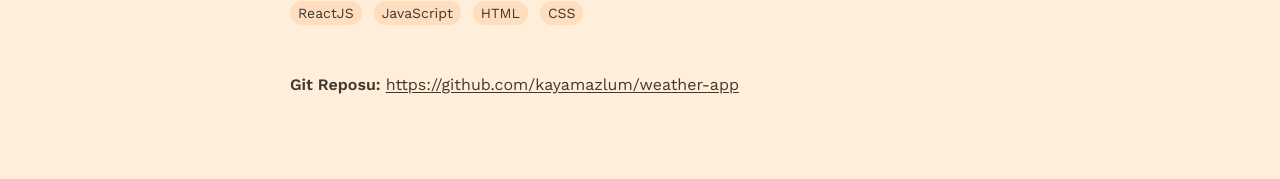
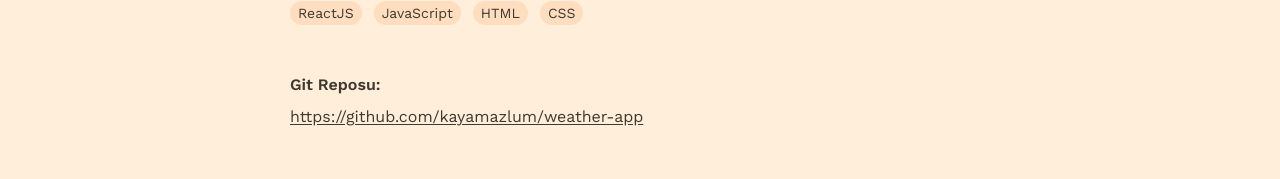
Before and after one commit to kayamazlum/my-portfolio, a Next.js app: page /details/1 in a window 1280 px wide. Shown: the part 762-941 px from the top of the page. Built offline with nearby package versions, Linux system fonts and the light colour scheme.

Commit message:
coklu git repo linklerindeki sorun cozuldu

```diff
--- a/src/app/details/[id]/page.tsx
+++ b/src/app/details/[id]/page.tsx
@@ -73,9 +73,14 @@ const Details: React.FC<Props> = ({ params }) => {
           </div>
           <div className="mt-8">
             <span className="font-semibold">Git Reposu: </span>
-            <Link href={project?.githubUrl || '#'} className="underline underline-offset-2">
-              {project?.githubUrl}
-            </Link>
+            {project?.githubUrl &&
+              project.githubUrl.split(',').map((url, index) => (
+                <div key={index} className="mt-2">
+                  <Link href={url.trim()} className="underline underline-offset-2">
+                    {url.trim()}
+                  </Link>
+                </div>
+              ))}
           </div>
         </div>
       </div>
```
